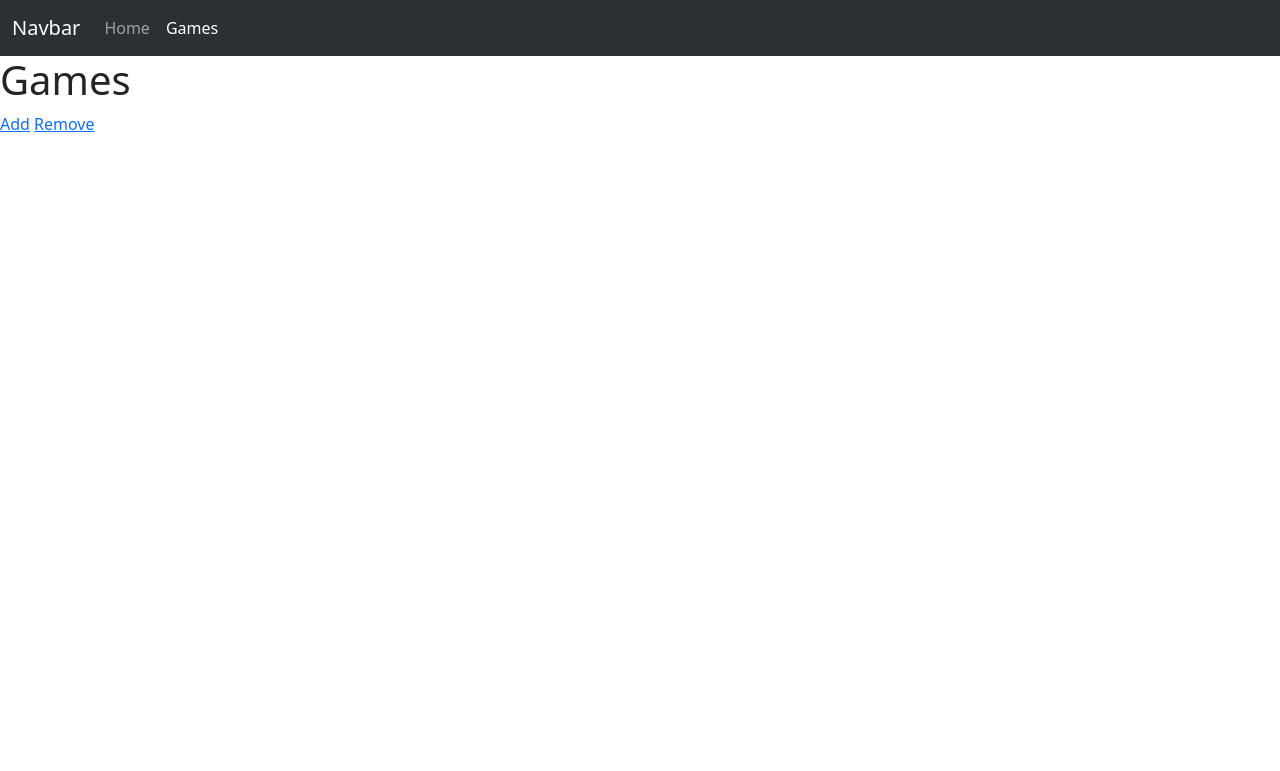
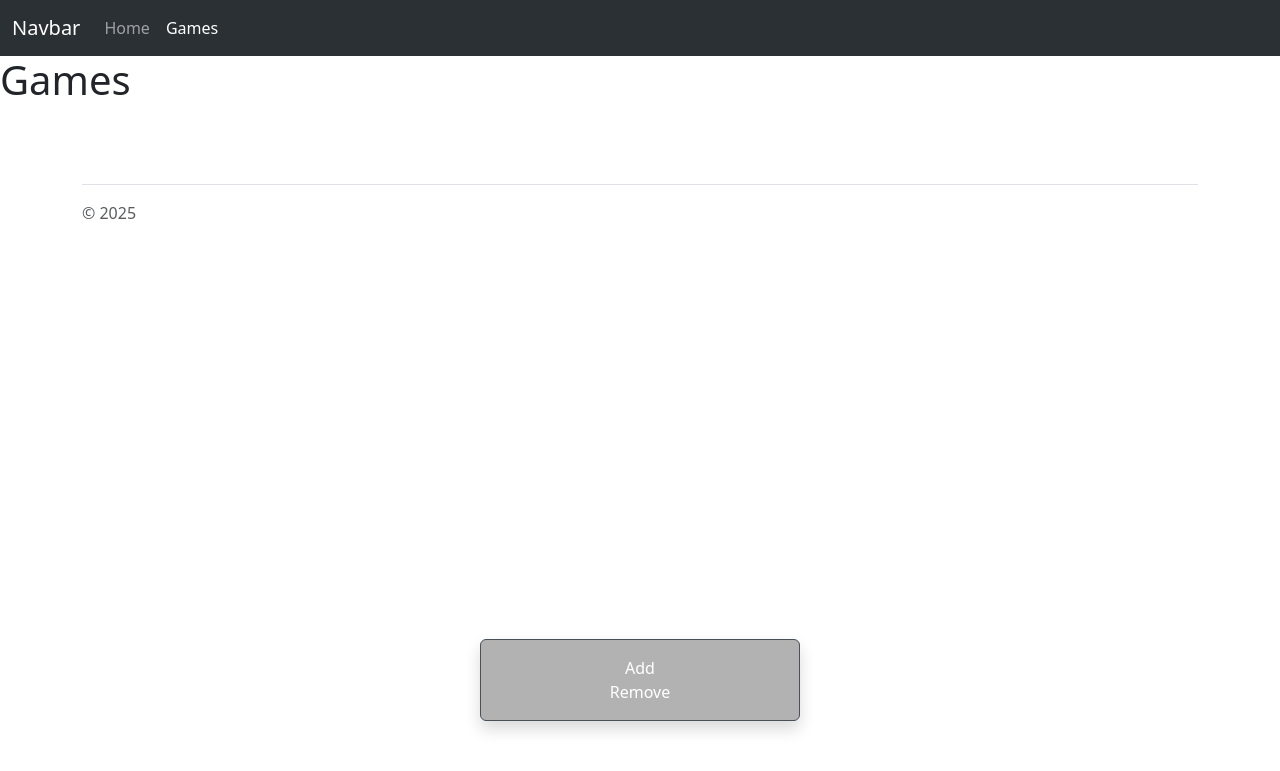
Before and after one commit to RileyDruken/CP-1895-Flask-Project, a Flask app: page /games in a window 1280 px wide. Shown: the top 771 px of the page. Run offline with Flask 3, Linux system fonts and the light colour scheme.

Commit message:
Added floating dock to games page Added remove button and games to removal page

```diff
--- a/app.py
+++ b/app.py
@@ -12,6 +12,8 @@ gamesList = []
 
 @app.route('/')
 def index():
+    if session.get('games') == None:
+        session['games'] = gamesList
     return render_template('index.html')
 
 @app.route('/games')
@@ -21,8 +23,12 @@ def games():
         return render_template('games.html', games=session["games"])
     return render_template('games.html')
 
-@app.route('/removal')
+@app.route('/removal', methods=['GET', 'POST'])
 def removal():
+    if request.method == "POST":
+        print(request.form["button"])
+    if "games" in session:
+        return render_template('removal.html', games=session["games"])
     return render_template('removal.html')
 
 @app.route('/add',  methods=["GET","POST"])
@@ -56,7 +62,7 @@ def add():
         gamesList = session['games']
         gamesList.append(game)
         session['games'] = gamesList
-
+        return render_template('games.html', games=session["games"])
     return render_template('add.html')
 
 @app.errorhandler(413)
--- /dev/null
+++ b/static/styles/games.css
@@ -0,0 +1,19 @@
+.dock {
+    top: 85%;
+    left: 50%;
+    transform: translate(-50%, -50%);
+    text-align: center;
+    backdrop-filter: blur(10px);
+    background-color: rgba(0,0,0,30%);
+
+}
+
+.dock > a {
+    color: White;
+    margin: 50px;
+    text-decoration: none;
+}
+
+.dock > a:hover {
+    color: lightblue;
+}
--- a/templates/base.html
+++ b/templates/base.html
@@ -14,12 +14,14 @@
 <nav class="navbar navbar-expand-lg bg-body-tertiary" data-bs-theme="dark">
     <div class="container-fluid">
         <a class="navbar-brand" href="/">Navbar</a>
-    <button class="navbar-toggler" type="button" data-bs-toggle="collapse" data-bs-target="#navbarNavAltMarkup" aria-controls="navbarNavAltMarkup" aria-expanded="false" aria-label="Toggle navigation">
+        <button class="navbar-toggler" type="button" data-bs-toggle="collapse" data-bs-target="#navbarNavAltMarkup"
+                aria-controls="navbarNavAltMarkup" aria-expanded="false" aria-label="Toggle navigation">
             <span class="navbar-toggler-icon"></span>
         </button>
         <div class="collapse navbar-collapse" id="navbarNavAltMarkup">
             <div class="navbar-nav">
-        <a class="nav-link {% if request.path == "/" %} active {% endif %}" aria-current="page" href="/">Home</a>
+                <a class="nav-link {% if request.path == "/" %} active {% endif %}" aria-current="page"
+                   href="/">Home</a>
                 <a class="nav-link {% if request.path == "/games" %} active {% endif %}" href="/games">Games</a>
             </div>
         </div>
@@ -29,4 +31,12 @@
     {% block content %} {% endblock %}
 </div>
 </body>
+<footer>
+    <br><br>
+    <div class="container">
+        <footer class="d-flex flex-wrap justify-content-between align-items-center py-3 my-4 border-top">
+            <p class="col-md-4 mb-0 text-muted">&copy; 2025</p>
+        </footer>
+    </div>
+</footer>
 </html>
--- a/templates/games.html
+++ b/templates/games.html
@@ -1,15 +1,22 @@
 {% extends 'base.html' %}
+
+{% block head %}
+    <link href="/static/styles/games.css" rel="stylesheet">
+{% endblock %}
 
 {% block content %}
     <h1>{% block title %} Games {% endblock %}</h1>
+    <div class="container shadow p-3 mb-5 rounded w-25 border position-fixed z-1 dock " data-bs-theme="dark">
         <a href="/add">Add</a>
         <a href="/removal">Remove</a>
+    </div>
     <div class="container">
         <div class="row">
             {% for game in games %}
                 <div class="col-md-3 mb-3">
-            <div class="card h-100">
-              <img class="card-img-top h-100 object-fit-scale" src="/static/uploads/{{ game[3] }}" alt="Card image">
+                    <div class="card h-100  shadow-sm">
+                        <img class="card-img-top h-100 object-fit-scale" src="/static/uploads/{{ game[3] }}"
+                             alt="Card image">
                         <div class="card-body">
                             <h5 class="card-title">{{ game[0] }}</h5>
                             <p class="card-text">{{ game[1] }}</p>
@@ -19,6 +26,8 @@
                 </div>
             {% endfor %}
         </div>
+
     </div>
 
+
 {% endblock %}
```
Also changed, not shown: templates/removal.html (+21 -1 lines). Lines whose indentation alone changed are shown as unchanged.
